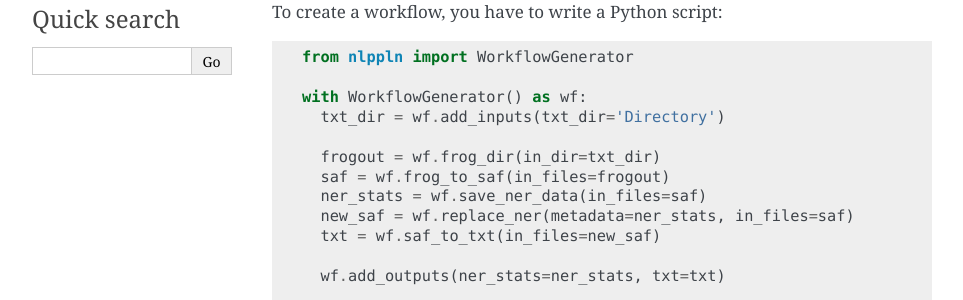
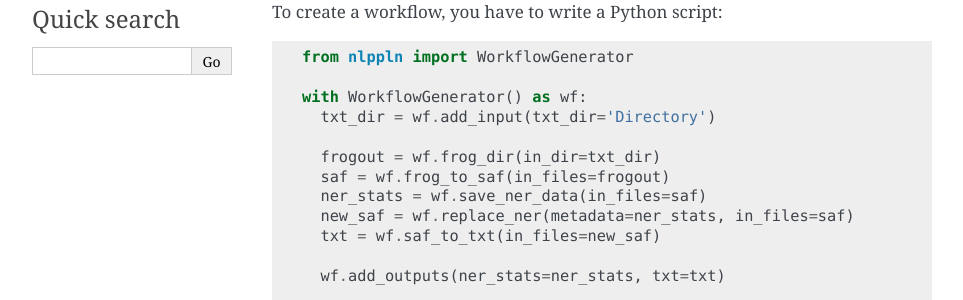
Before and after one commit to nlppln/nlppln, a Sphinx documentation site: the page built from docs/index.rst, in a window 1280 px wide. Shown: the part 383-683 px from the top of the page, without its empty margins (148-1111 px from the left). Built offline with Sphinx 7.4.7, drawn with Linux system fonts in a browser that asks for light colours; pages that are not in the unit, such as notebooks, are missing from menus.

Commit message:
Remove references to deprecated add_inputs method
add_inputs was replaced bij add_input.

```diff
--- a/README.rst
+++ b/README.rst
@@ -20,7 +20,7 @@ To create a workflow, you have to write a Python script:
   from nlppln import WorkflowGenerator
 
   with WorkflowGenerator() as wf:
-    txt_dir = wf.add_inputs(txt_dir='Directory')
+    txt_dir = wf.add_input(txt_dir='Directory')
 
     frogout = wf.frog_dir(in_dir=txt_dir)
     saf = wf.frog_to_saf(in_files=frogout)
--- a/docs/creating_workflows.rst
+++ b/docs/creating_workflows.rst
@@ -7,7 +7,7 @@ Pipelines or workflows can be created by writing a Python script:
 	from nlppln import WorkflowGenerator
 
 	with WorkflowGenerator() as wf:
-		txt_dir = wf.add_inputs(txt_dir='Directory')
+		txt_dir = wf.add_input(txt_dir='Directory')
 
 		frogout = wf.frog_dir(dir_in=txt_dir)
 		saf = wf.frog_to_saf(in_files=frogout)
@@ -34,7 +34,7 @@ Setting workflow inputs
 Wokflow inputs can be added by calling ``add_input()``:
 ::
 
-	txt_dir = wf.add_inputs(txt_dir='Directory')
+	txt_dir = wf.add_input(txt_dir='Directory')
 
 The ``add_input()`` method expects a ``name=type`` pair as input parameter.
 The pair connects an input name (``txt_dir`` in the example) to a CWL type
--- a/docs/index.rst
+++ b/docs/index.rst
@@ -23,7 +23,7 @@ To create a workflow, you have to write a Python script:
   from nlppln import WorkflowGenerator
 
   with WorkflowGenerator() as wf:
-    txt_dir = wf.add_inputs(txt_dir='Directory')
+    txt_dir = wf.add_input(txt_dir='Directory')
 
     frogout = wf.frog_dir(in_dir=txt_dir)
     saf = wf.frog_to_saf(in_files=frogout)
```
